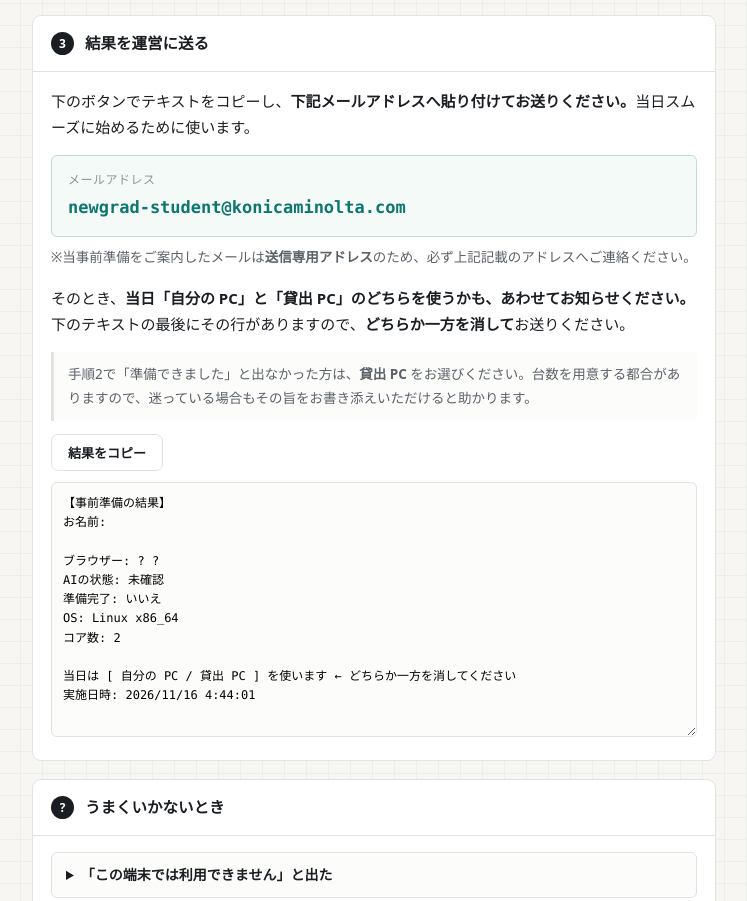
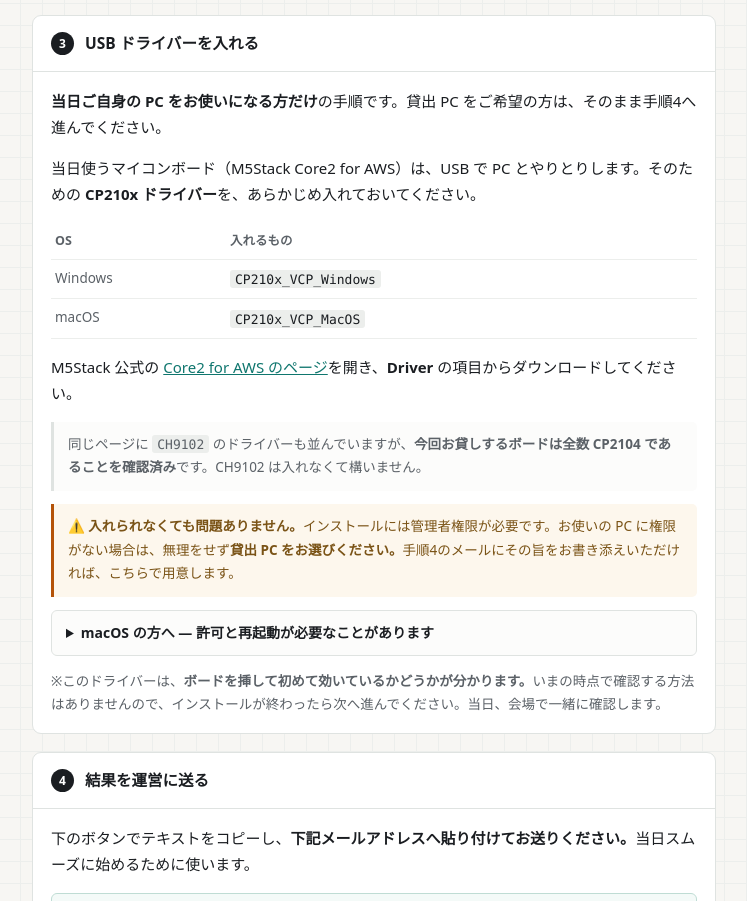
Before and after one commit to MasaoG/m5ai, a plain HTML site: page setup.html in a window 1280 px wide. Shown: the part 1031-1932 px from the top of the page, without its empty margins (266-1013 px from the left). Drawn offline with Linux system fonts and the light colour scheme.

Commit message:
fixed some bugs
fixed some bugs

```diff
--- a/setup.html
+++ b/setup.html
@@ -153,7 +153,37 @@ a{color:var(--ok)}
 </div>
 
 <div class="card">
-  <h2><span class="n">3</span>結果を運営に送る</h2>
+  <h2><span class="n">3</span>USB ドライバーを入れる</h2>
+  <div class="body">
+    <p><strong>当日ご自身の PC をお使いになる方だけ</strong>の手順です。貸出 PC をご希望の方は、そのまま手順4へ進んでください。</p>
+    <p>当日使うマイコンボード（M5Stack Core2 for AWS）は、USB で PC とやりとりします。そのための <strong>CP210x ドライバー</strong>を、あらかじめ入れておいてください。</p>
+
+    <table>
+      <tr><th>OS</th><th>入れるもの</th></tr>
+      <tr><td>Windows</td><td><code>CP210x_VCP_Windows</code></td></tr>
+      <tr><td>macOS</td><td><code>CP210x_VCP_MacOS</code></td></tr>
+    </table>
+
+    <p>M5Stack 公式の <a href="https://docs.m5stack.com/ja/core/Core2_For_AWS" target="_blank" rel="noopener">Core2 for AWS のページ</a>を開き、<strong>Driver</strong> の項目からダウンロードしてください。</p>
+
+    <div class="note">同じページに <code>CH9102</code> のドライバーも並んでいますが、<strong>今回お貸しするボードは全数 CP2104 であることを確認済み</strong>です。CH9102 は入れなくて構いません。</div>
+
+    <div class="note warn"><strong>⚠️ 入れられなくても問題ありません。</strong>インストールには管理者権限が必要です。お使いの PC に権限がない場合は、無理をせず<strong>貸出 PC をお選びください。</strong>手順4のメールにその旨をお書き添えいただければ、こちらで用意します。</div>
+
+    <details>
+      <summary>macOS の方へ — 許可と再起動が必要なことがあります</summary>
+      <div class="in">
+        <p>インストール後に「システム機能拡張がブロックされました」と表示されることがあります。その場合は <strong>システム設定 → プライバシーとセキュリティ</strong> を開き、下のほうに出る許可ボタンを押してから再起動してください。</p>
+        <p>なお、最近の macOS には同等のドライバーが最初から入っていることがあり、その場合はインストールが不要です。<strong>うまく入らないときも、そのままお越しください。</strong>当日その場で確認します。</p>
+      </div>
+    </details>
+
+    <p class="muted">※このドライバーは、<strong>ボードを挿して初めて効いているかどうかが分かります。</strong>いまの時点で確認する方法はありませんので、インストールが終わったら次へ進んでください。当日、会場で一緒に確認します。</p>
+  </div>
+</div>
+
+<div class="card">
+  <h2><span class="n">4</span>結果を運営に送る</h2>
   <div class="body">
     <p>下のボタンでテキストをコピーし、<strong>下記メールアドレスへ貼り付けてお送りください。</strong>当日スムーズに始めるために使います。</p>
 
@@ -172,7 +202,7 @@ a{color:var(--ok)}
       <button class="ghost" id="btnCopy">結果をコピー</button>
       <span id="copyMsg" style="font-size:13px;color:var(--ok)"></span>
     </div>
-    <textarea id="report" rows="12" spellcheck="false" readonly></textarea>
+    <textarea id="report" rows="13" spellcheck="false" readonly></textarea>
   </div>
 </div>
 
@@ -232,7 +262,8 @@ a{color:var(--ok)}
   <h2><span class="n">◆</span>当日の持ち物</h2>
   <div class="body">
     <p><strong>筆記用具のみお持ちください。</strong></p>
-    <p>PC、マイコンボード、センサー、その他の機材はすべてこちらでご用意します。ご自身のPCをお使いになりたい方は、手順2で「準備できました」と表示されることをご確認のうえ、お持ちください。</p>
+    <p>PC、マイコンボード、センサー、その他の機材はすべてこちらでご用意します。</p>
+    <p>ご自身の PC をお使いになりたい方は、<strong>手順2で「準備できました」と表示されること</strong>と、<strong>手順3の USB ドライバー</strong>をご確認のうえ、お持ちください。</p>
   </div>
 </div>
 
@@ -392,6 +423,7 @@ function buildReport() {
   L.push('コア数: ' + (navigator.hardwareConcurrency || '不明'));
   L.push('');
   L.push('当日は [ 自分の PC / 貸出 PC ] を使います ← どちらか一方を消してください');
+  L.push('USB ドライバー: [ 入れた / 入れられなかった / 貸出 PC なので不要 ] ← ひとつ残してください');
   L.push('実施日時: ' + new Date().toLocaleString('ja-JP'));
   $('report').value = L.join('\n');
 }
```
